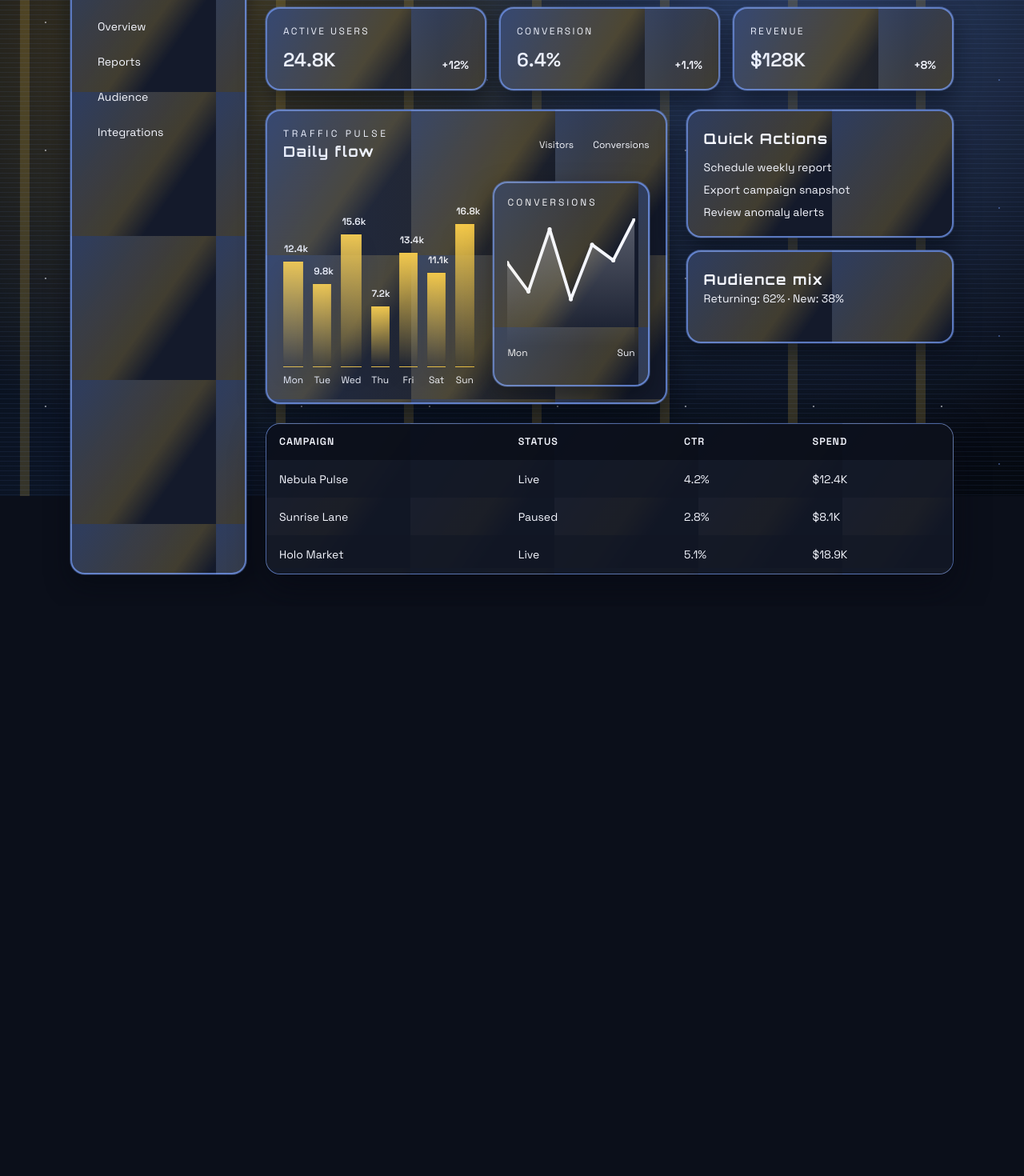
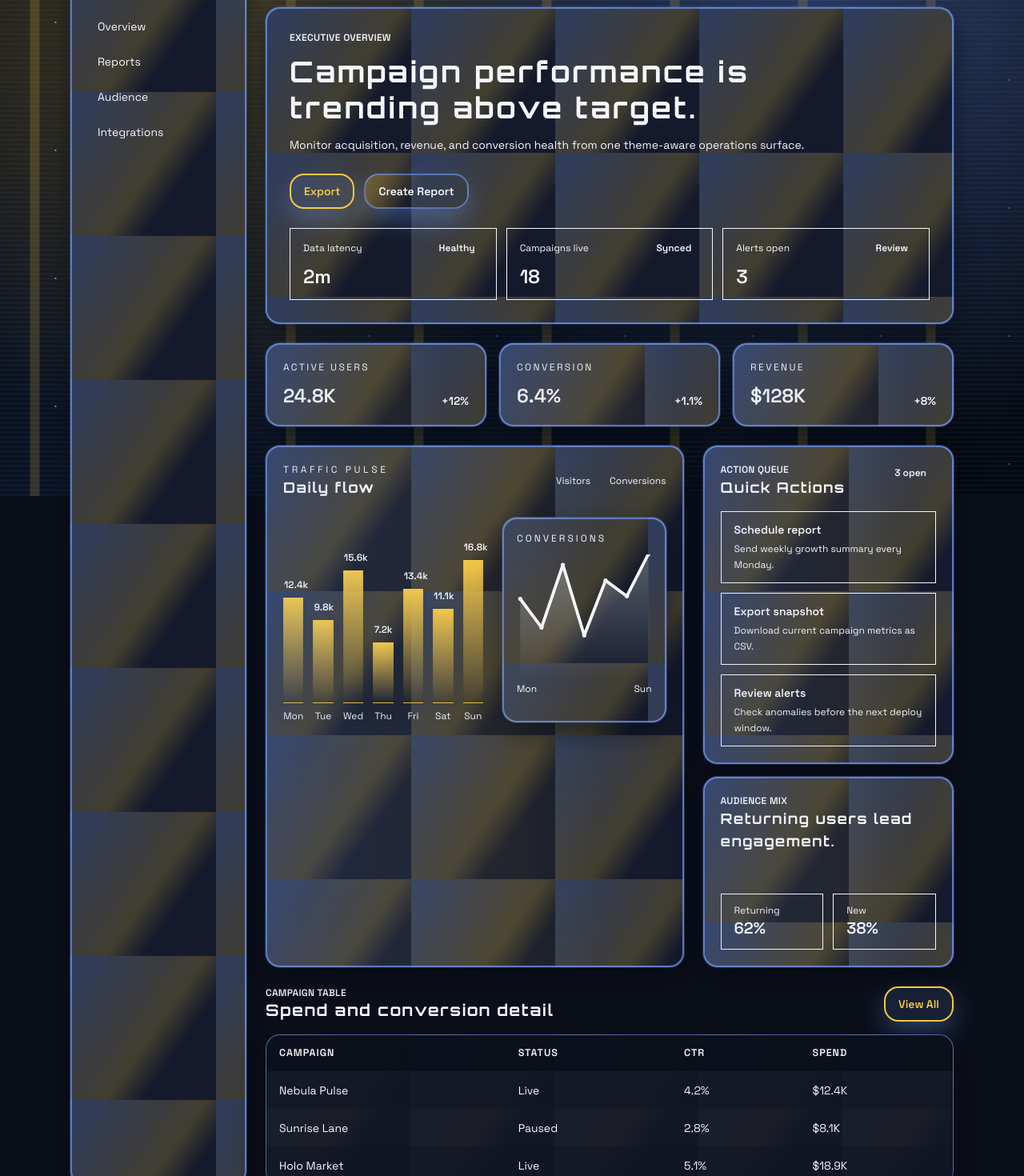
Before and after one commit to adalf0722/style, a React (Vite) app: page /dashboard in a window 1280 px wide. Shown: the part 180-1650 px from the top of the page at 80% size. Before the commit the page ends 938 px from the top, so only its background shows below. Built offline with nearby package versions, Linux system fonts and the light colour scheme.

Commit message:
feat(dashboard): polish analytics overview

```diff
--- a/src/pages/dashboard/DashboardPage.tsx
+++ b/src/pages/dashboard/DashboardPage.tsx
@@ -1,3 +1,5 @@
+import { Button } from "../../components/common/Button";
+import { Card } from "../../components/common/Card";
 import { ChartContainer } from "../../components/dashboard/ChartContainer";
 import { DataTable } from "../../components/dashboard/DataTable";
 import { KpiCard } from "../../components/dashboard/KpiCard";
@@ -9,10 +11,78 @@ const kpis = [
   { label: "Revenue", value: "$128K", change: "+8%" },
 ];
 
+const quickActions = [
+  {
+    title: "Schedule report",
+    detail: "Send weekly growth summary every Monday.",
+  },
+  {
+    title: "Export snapshot",
+    detail: "Download current campaign metrics as CSV.",
+  },
+  {
+    title: "Review alerts",
+    detail: "Check anomalies before the next deploy window.",
+  },
+];
+
+const audienceSegments = [
+  { label: "Returning", value: "62%", width: "62%", tone: "bg-primary" },
+  { label: "New", value: "38%", width: "38%", tone: "bg-accent" },
+];
+
+const healthSignals = [
+  { label: "Data latency", value: "2m", status: "Healthy" },
+  { label: "Campaigns live", value: "18", status: "Synced" },
+  { label: "Alerts open", value: "3", status: "Review" },
+];
+
 export const DashboardPage = () => {
   return (
     <DashboardLayout>
-      <div className="grid gap-4 md:grid-cols-3">
+      <section className="panel-surface overflow-hidden p-6 md:p-7">
+        <div className="flex flex-wrap items-start justify-between gap-6">
+          <div className="max-w-2xl space-y-3">
+            <p className="text-xs font-semibold uppercase tracking-wide text-secondary">
+              Executive overview
+            </p>
+            <h1 className="text-3xl font-semibold leading-tight text-text md:text-4xl">
+              Campaign performance is trending above target.
+            </h1>
+            <p className="text-sm leading-6 text-secondary">
+              Monitor acquisition, revenue, and conversion health from one
+              theme-aware operations surface.
+            </p>
+          </div>
+          <div className="flex flex-wrap items-center gap-3">
+            <Button className="min-h-11" variant="ghost">
+              Export
+            </Button>
+            <Button className="min-h-11">Create Report</Button>
+          </div>
+        </div>
+
+        <div className="mt-6 grid gap-3 sm:grid-cols-3">
+          {healthSignals.map((signal) => (
+            <div
+              key={signal.label}
+              className="rounded-theme border border-secondary bg-background px-4 py-3"
+            >
+              <div className="flex items-center justify-between gap-3">
+                <p className="text-xs text-secondary">{signal.label}</p>
+                <span className="rounded-full bg-primary px-2.5 py-1 text-xs font-semibold text-background">
+                  {signal.status}
+                </span>
+              </div>
+              <p className="mt-2 text-2xl font-semibold text-text">
+                {signal.value}
+              </p>
+            </div>
+          ))}
+        </div>
+      </section>
+
+      <section className="grid gap-4 md:grid-cols-3">
         {kpis.map((kpi) => (
           <KpiCard
             key={kpi.label}
@@ -21,30 +91,96 @@ export const DashboardPage = () => {
             change={kpi.change}
           />
         ))}
-      </div>
-      <div className="grid gap-6 lg:grid-cols-[1.2fr_0.8fr]">
+      </section>
+
+      <section className="grid gap-6 xl:grid-cols-[1.25fr_0.75fr]">
         <ChartContainer />
         <div className="space-y-4">
-          <div className="panel-surface p-5">
-            <h3 className="text-lg font-semibold text-text">Quick Actions</h3>
-            <ul className="mt-3 space-y-2 text-sm text-secondary">
-              <li>Schedule weekly report</li>
-              <li>Export campaign snapshot</li>
-              <li>Review anomaly alerts</li>
-            </ul>
+          <Card className="space-y-4">
+            <div className="flex items-start justify-between gap-4">
+              <div>
+                <p className="text-xs font-semibold uppercase tracking-wide text-secondary">
+                  Action queue
+                </p>
+                <h3 className="text-lg font-semibold text-text">
+                  Quick Actions
+                </h3>
+              </div>
+              <span className="rounded-full bg-accent px-3 py-1 text-xs font-semibold text-background">
+                3 open
+              </span>
+            </div>
+            <div className="space-y-3">
+              {quickActions.map((action) => (
+                <button
+                  key={action.title}
+                  className="theme-animate w-full rounded-theme border border-secondary bg-background px-4 py-3 text-left hover:border-primary"
+                  type="button"
+                >
+                  <span className="block text-sm font-semibold text-text">
+                    {action.title}
+                  </span>
+                  <span className="mt-1 block text-xs leading-5 text-secondary">
+                    {action.detail}
+                  </span>
+                </button>
+              ))}
+            </div>
+          </Card>
+
+          <Card className="space-y-5">
+            <div>
+              <p className="text-xs font-semibold uppercase tracking-wide text-secondary">
+                Audience mix
+              </p>
+              <h3 className="text-lg font-semibold text-text">
+                Returning users lead engagement.
+              </h3>
+            </div>
+            <div className="overflow-hidden rounded-full bg-secondary/30">
+              <div className="flex h-3 w-full">
+                {audienceSegments.map((segment) => (
+                  <div
+                    key={segment.label}
+                    className={segment.tone}
+                    style={{ width: segment.width }}
+                  />
+                ))}
+              </div>
+            </div>
+            <div className="grid gap-3 sm:grid-cols-2">
+              {audienceSegments.map((segment) => (
+                <div
+                  key={segment.label}
+                  className="rounded-theme border border-secondary bg-background px-4 py-3"
+                >
+                  <p className="text-xs text-secondary">{segment.label}</p>
+                  <p className="text-xl font-semibold text-text">
+                    {segment.value}
+                  </p>
+                </div>
+              ))}
+            </div>
+          </Card>
+        </div>
+      </section>
+
+      <section className="space-y-4">
+        <div className="flex flex-wrap items-end justify-between gap-3">
+          <div>
+            <p className="text-xs font-semibold uppercase tracking-wide text-secondary">
+              Campaign table
+            </p>
+            <h3 className="text-xl font-semibold text-text">
+              Spend and conversion detail
+            </h3>
           </div>
-          <div className="panel-surface p-5">
-            <h3 className="text-lg font-semibold text-text">Audience mix</h3>
-            <p className="text-sm text-secondary">
-              Returning: 62% · New: 38%
-            </p>
-            <div className="mt-4 h-2 rounded-full bg-secondary">
-              <div className="h-full w-2/3 rounded-full bg-primary" />
-            </div>
-          </div>
+          <Button className="min-h-11" variant="ghost">
+            View All
+          </Button>
         </div>
-      </div>
-      <DataTable />
+        <DataTable />
+      </section>
     </DashboardLayout>
   );
 };
```
